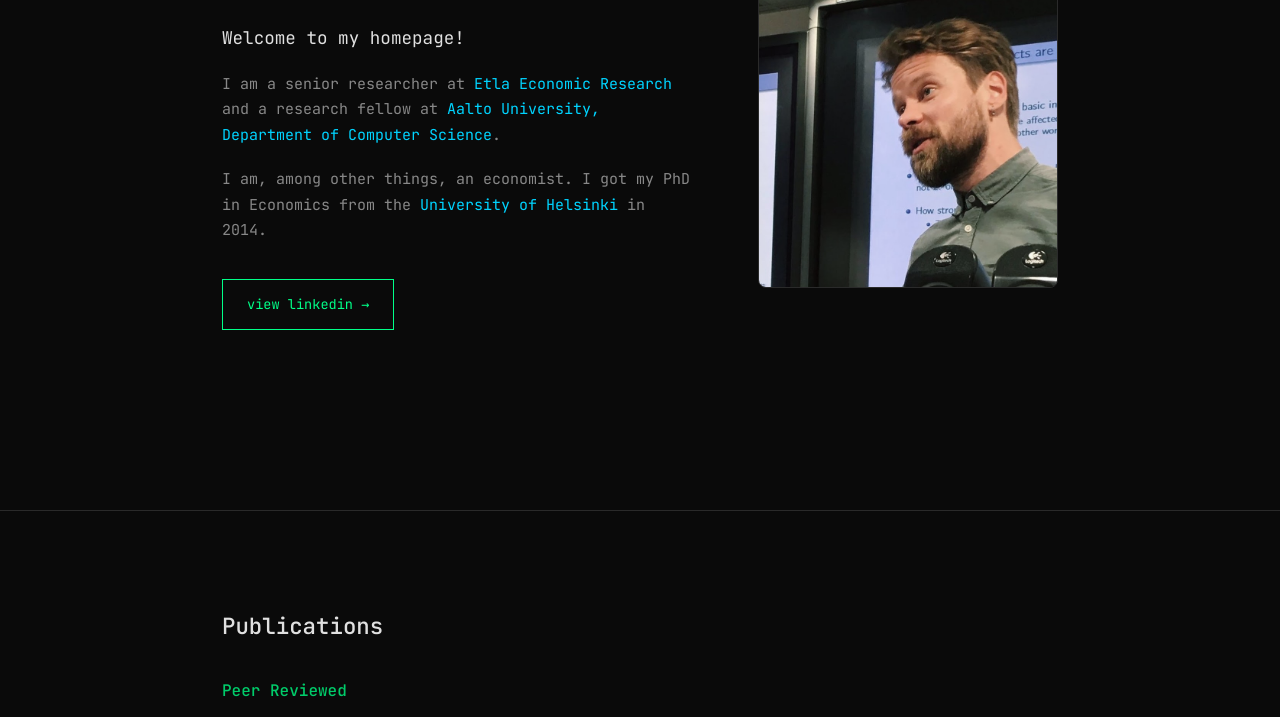
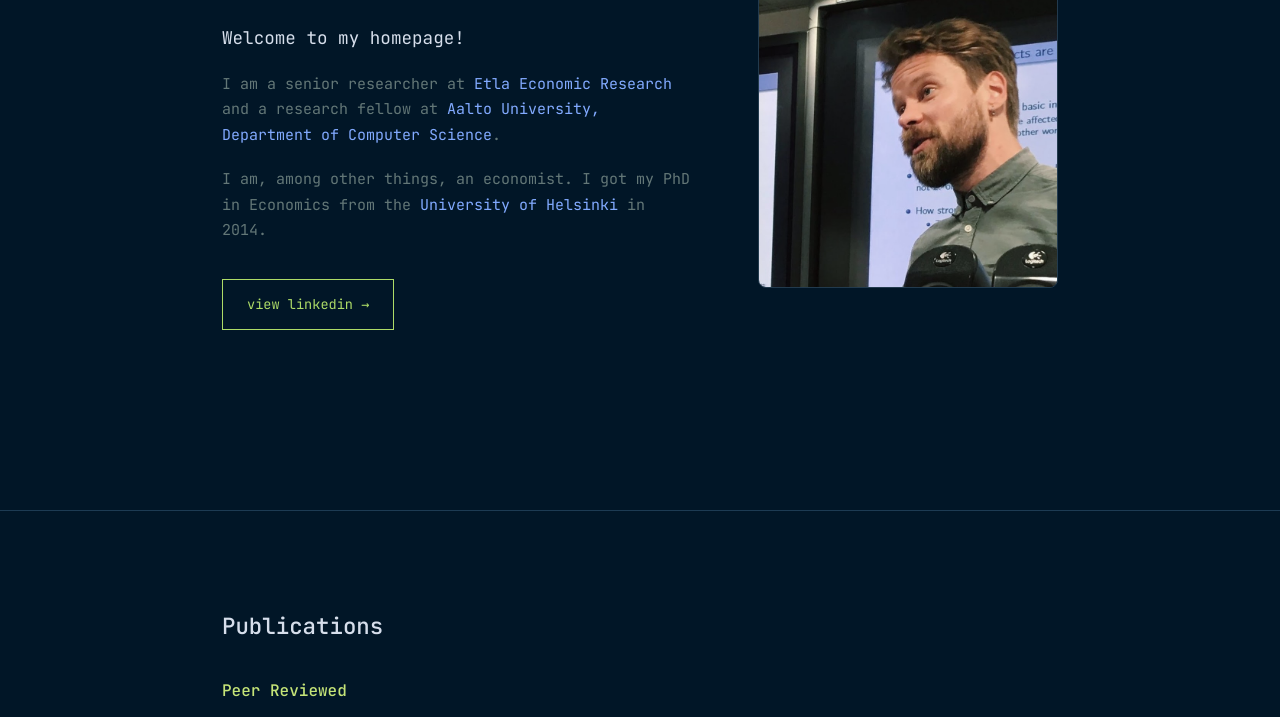
Before and after one commit to okassi/okassi.github.io, a plain HTML site: page index.html in a window 1280 px wide. Shown: the part 289-1006 px from the top of the page. Drawn offline with Linux system fonts and the light colour scheme.

Commit message:
Update color scheme to RStudio Night Owl Dark theme
Co-Authored-By: Claude Sonnet 4.5 <noreply@anthropic.com>

```diff
--- a/style.css
+++ b/style.css
@@ -1,15 +1,18 @@
-/* Dark Terminal Theme */
+/* RStudio Night Owl Dark Theme */
 :root {
-    --bg-primary: #0a0a0a;
-    --bg-secondary: #111111;
-    --bg-tertiary: #1a1a1a;
-    --text-primary: #e0e0e0;
-    --text-secondary: #888888;
-    --text-muted: #555555;
-    --accent-green: #00ff88;
-    --accent-green-dim: #00cc6a;
-    --accent-cyan: #00d4ff;
-    --border-color: #2a2a2a;
+    --bg-primary: #011627;
+    --bg-secondary: #01111d;
+    --bg-tertiary: #012a4a;
+    --text-primary: #d6deeb;
+    --text-secondary: #637777;
+    --text-muted: #5f7e97;
+    --accent-green: #addb67;
+    --accent-green-dim: #C5E478;
+    --accent-cyan: #7fdbca;
+    --accent-blue: #82aaff;
+    --accent-purple: #c792ea;
+    --accent-orange: #f78c6c;
+    --border-color: #1d3b53;
     --font-mono: 'JetBrains Mono', 'Fira Code', 'Monaco', monospace;
 }
 
@@ -43,7 +46,7 @@ body {
     top: 0;
     left: 0;
     right: 0;
-    background: rgba(10, 10, 10, 0.95);
+    background: rgba(1, 22, 39, 0.95);
     backdrop-filter: blur(10px);
     border-bottom: 1px solid var(--border-color);
     z-index: 1000;
@@ -183,13 +186,13 @@ h3:first-of-type {
 
 /* Links */
 a {
-    color: var(--accent-cyan);
+    color: var(--accent-blue);
     text-decoration: none;
     transition: color 0.2s ease;
 }
 
 a:hover {
-    color: var(--accent-green);
+    color: var(--accent-cyan);
 }
 
 /* Button */
```
